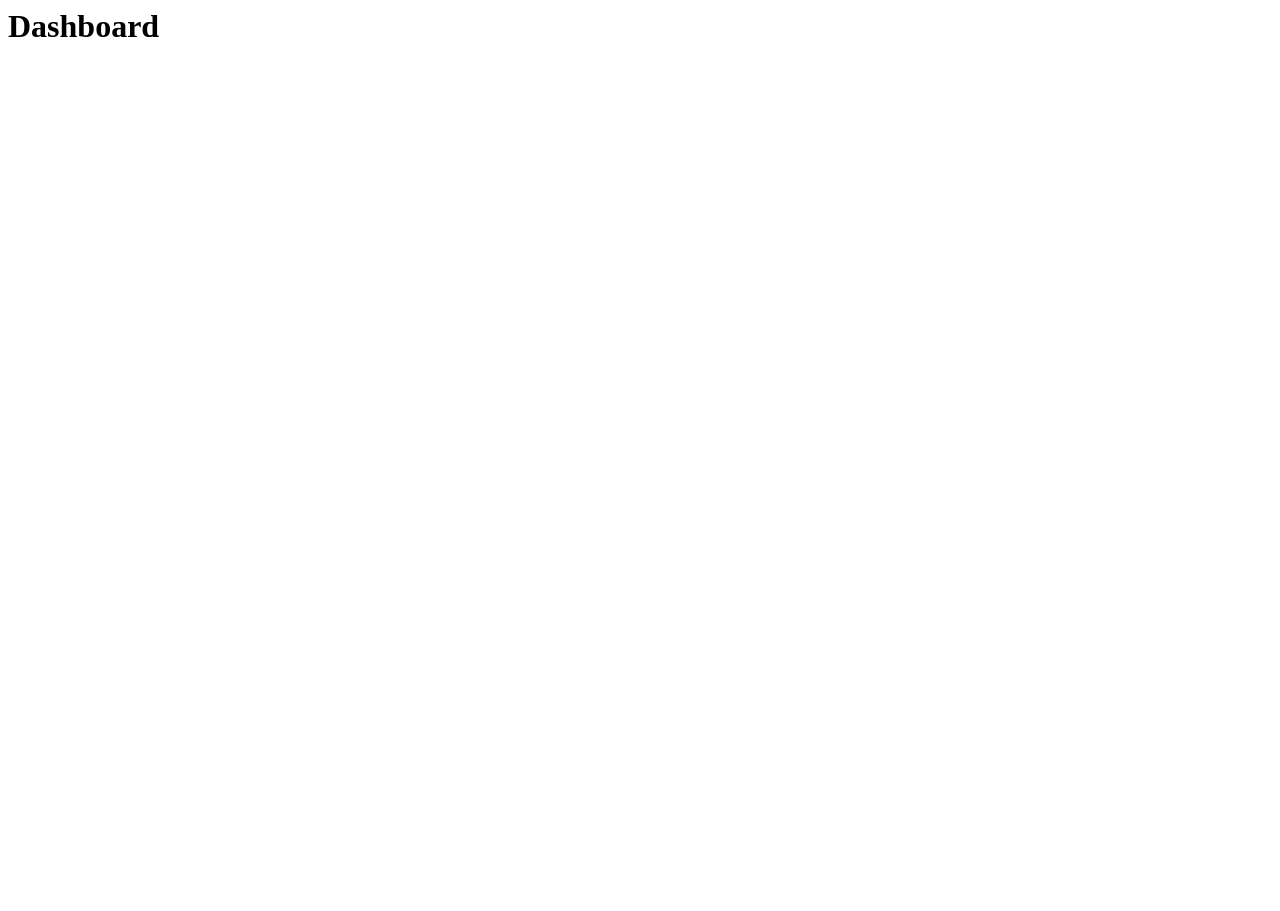
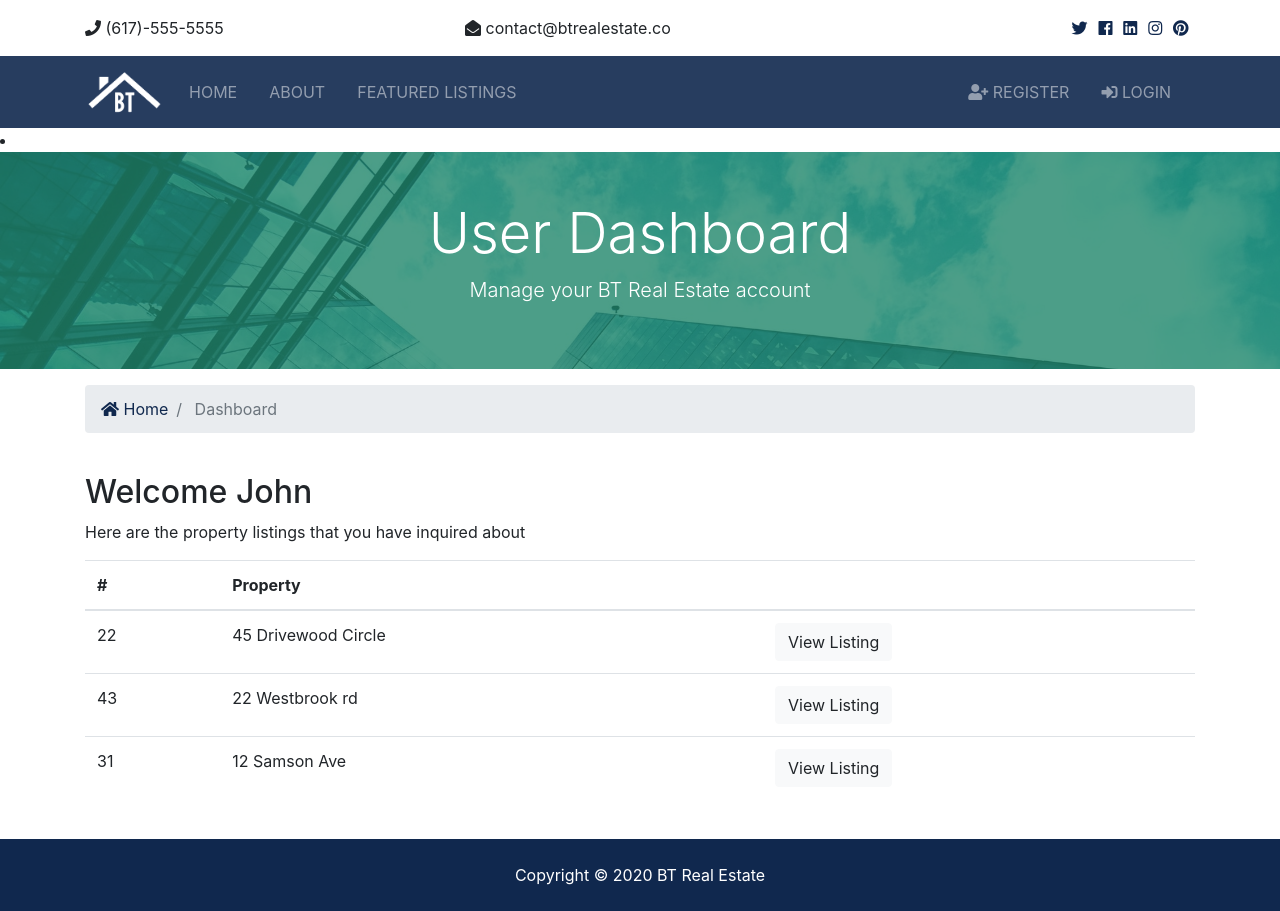
Before and after one commit to czkay/btre_project, a Django app: page /accounts/dashboard in a window 1280 px wide. Before the commit the page is almost empty. Before the commit the page ends 37 px from the top, so only its background shows below. Run offline with Django 3.2, Linux system fonts and the light colour scheme; some libraries are stand-ins or nearby versions.

Commit message:
Implement login and logout

```diff
--- a/accounts/views.py
+++ b/accounts/views.py
@@ -1,4 +1,4 @@
-from django.contrib import messages
+from django.contrib import messages, auth
 from django.contrib.auth.models import User
 from django.shortcuts import render, redirect
 from django.http import HttpResponse
@@ -40,13 +40,26 @@ def register(request):
 
 def login(request):
     if request.method == 'POST':
-        print("LOGGED IN")
-        return redirect('login')
+        username = request.POST['username']
+        password = request.POST['password']
+
+        user = auth.authenticate(username=username, password=password)
+
+        if user is not None:
+            auth.login(request, user)
+            messages.success(request, 'You are now logged in.')
+            return redirect('dashboard')
+        else:
+            messages.error(request, 'Invalid credentials.')
+            return redirect('login')
     else:
         return render(request, 'accounts/login.html')
 
 def logout(request):
-    return redirect('index')
+    if request.method == 'POST':
+        auth.logout(request)
+        messages.success(request, 'You are now logged out.')
+        return redirect('index')
 
 def dashboard(request):
     return render(request, 'accounts/dashboard.html')
--- a/templates/accounts/dashboard.html
+++ b/templates/accounts/dashboard.html
@@ -1 +1,73 @@
-<h1>Dashboard</h1>
+{% extends 'base.html' %}
+
+{% block content %}
+  <li>{% include 'partials/_alerts.html' %}</li>
+  <section id="showcase-inner" class="py-5 text-white">
+    <div class="container">
+      <div class="row text-center">
+        <div class="col-md-12">
+          <h1 class="display-4">User Dashboard</h1>
+          <p class="lead">Manage your BT Real Estate account</p>
+        </div>
+      </div>
+    </div>
+  </section>
+
+  <!-- Breadcrumb -->
+  <section id="bc" class="mt-3">
+    <div class="container">
+      <nav aria-label="breadcrumb">
+        <ol class="breadcrumb">
+          <li class="breadcrumb-item">
+            <a href="{% url 'index' %}">
+              <i class="fas fa-home"></i> Home</a>
+          </li>
+          <li class="breadcrumb-item active"> Dashboard</li>
+        </ol>
+      </nav>
+    </div>
+  </section>
+
+  <section id="dashboard" class="py-4">
+    <div class="container">
+      <div class="row">
+        <div class="col-md-12">
+          <h2>Welcome John</h2>
+          <p>Here are the property listings that you have inquired about</p>
+          <table class="table">
+            <thead>
+              <tr>
+                <th scope="col">#</th>
+                <th scope="col">Property</th>
+                <th></th>
+              </tr>
+            </thead>
+            <tbody>
+              <tr>
+                <td>22</td>
+                <td>45 Drivewood Circle</td>
+                <td>
+                  <a class="btn btn-light" href="#">View Listing</a>
+                </td>
+              </tr>
+              <tr>
+                <td>43</td>
+                <td>22 Westbrook rd</td>
+                <td>
+                  <a class="btn btn-light" href="#">View Listing</a>
+                </td>
+              </tr>
+              <tr>
+                <td>31</td>
+                <td>12 Samson Ave</td>
+                <td>
+                  <a class="btn btn-light" href="#">View Listing</a>
+                </td>
+              </tr>
+            </tbody>
+          </table>
+        </div>
+      </div>
+    </div>
+  </section>
+{% endblock %}
--- a/templates/pages/index.html
+++ b/templates/pages/index.html
@@ -1,6 +1,7 @@
-{% extends '../base.html' %}
+{% extends 'base.html' %}
 {% load humanize %}
 {% block content %}
+  <li>{% include 'partials/_alerts.html' %}</li>
   <!-- Showcase -->
   <section id="showcase">
     <div class="container text-center">
--- a/templates/partials/_navbar.html
+++ b/templates/partials/_navbar.html
@@ -41,6 +41,26 @@
 
         <ul class="navbar-nav ml-auto">
             <li
+            {% if user.is_authenticated %}
+                {% if 'dashboard' in request.path %}
+                class="nav-item active mr-3"
+                {% else %}
+                class="nav-item mr-3"
+                {% endif %}>
+            <a class="nav-link" href="{% url 'dashboard' %}">{{user.username}}'s Dashboard</a>
+            </li>
+            <li class="nav-item mr-3">
+                <a href="javascript:{document.getElementById('logout').submit()}"
+                class="nav-link">
+                    <i class="fa fa-sign-out-alt"></i> Logout
+                </a>
+                <form action="{% url 'logout' %}" method="POST" id="logout">
+                    {% csrf_token %}
+                    <input type="hidden">
+                </form>
+            </li>
+            {% else %}
+            <li
                 {% if 'register' in request.path %}
                 class="nav-item active mr-3"
                 {% else %}
@@ -60,6 +80,7 @@
 
                 Login</a>
             </li>
+            {% endif %}
         </ul>
         </div>
     </div>
```
